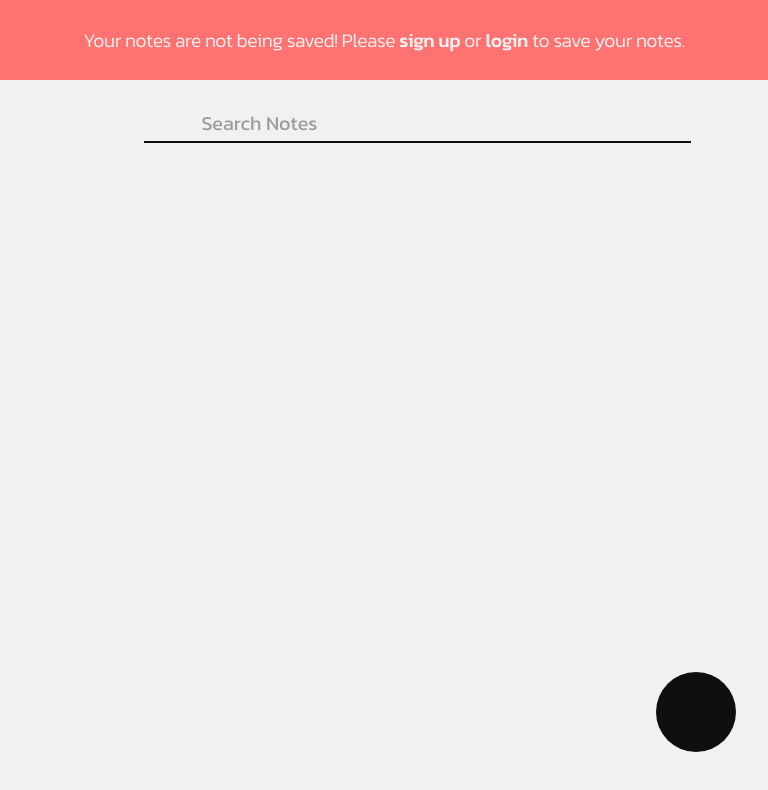
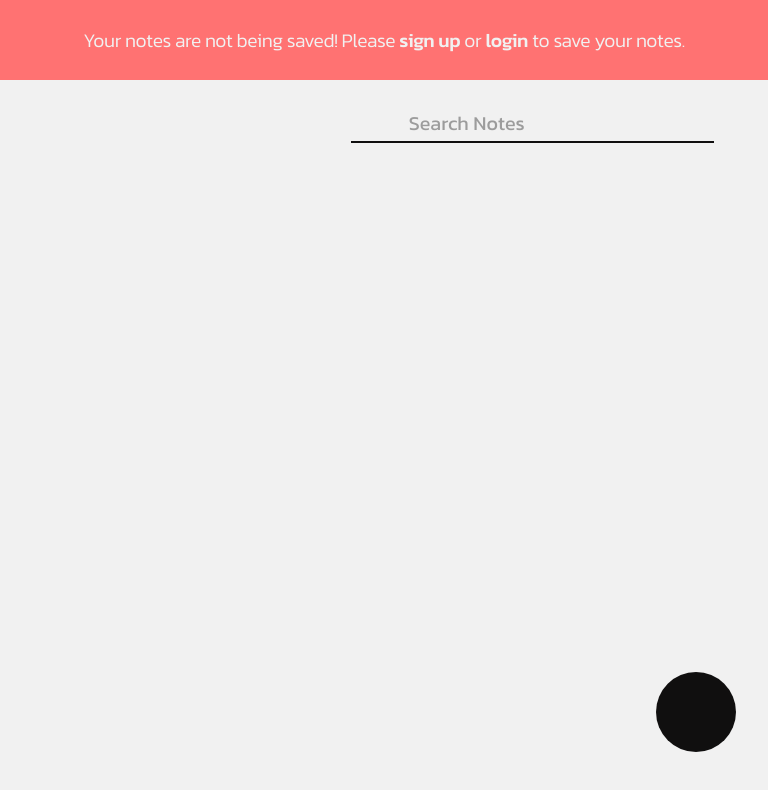
Before and after one commit to farnoodsaghi/noteworthy, a React (Create React App) app in the folder client/: page / in a window 768 px wide. Shown: the top 790 px of the page. Built offline with nearby package versions, Linux system fonts and the light colour scheme; some icons are missing.

Commit message:
feat: add responsiveness for ipad sized screens

```diff
--- a/client/src/components/Sidebar.js
+++ b/client/src/components/Sidebar.js
@@ -6,7 +6,8 @@ import Submenu from "./Submenu";
 import { useGlobalContext } from "../context";
 
 const Sidebar = () => {
-  const { toggleSidebar, setToggleSidebar, sidebarRef } = useGlobalContext();
+  const { toggleSidebar, setToggleSidebar, sidebarRef, openEditor } =
+    useGlobalContext();
   const [touchStart, setTouchStart] = useState(0);
   const [touchEnd, setTouchEnd] = useState(0);
 
@@ -29,7 +30,9 @@ const Sidebar = () => {
 
   return (
     <section
-      className={`sidebar ${toggleSidebar && "on-mobile-show"}`}
+      className={`sidebar ${toggleSidebar && "on-mobile-show"} ${
+        openEditor && "on-mobile-hide"
+      }`}
       onTouchStart={(e) => handleTouchStart(e)}
       onTouchMove={(e) => handleTouchMove(e)}
       onTouchEnd={() => handleTouchEnd()}
--- a/client/src/components/search-bar.scss
+++ b/client/src/components/search-bar.scss
@@ -68,3 +68,13 @@ form {
     }
   }
 }
+
+@media only screen and (min-width: 768px) and (max-width: 1200px) {
+  form {
+    .search-bar {
+      justify-content: flex-start;
+      gap: 1rem;
+      flex: 1;
+    }
+  }
+}
--- a/client/src/components/sidebar.scss
+++ b/client/src/components/sidebar.scss
@@ -40,3 +40,13 @@
     }
   }
 }
+
+@media only screen and (min-width: 768px) and (max-width: 1200px) {
+  .sidebar {
+    width: 30vw;
+
+    &.on-mobile-hide {
+      display: none;
+    }
+  }
+}
--- a/client/src/pages/Home.js
+++ b/client/src/pages/Home.js
@@ -12,7 +12,7 @@ import { useGlobalContext } from "../context";
 const Home = () => {
   const { openEditor, isLoggedIn } = useGlobalContext();
   return (
-    <main>
+    <main className={`${openEditor && "on-mobile-maximize"}`}>
       <div
         className={`main-container ${openEditor && "on-mobile-hide"} ${
           !isLoggedIn && "slim"
--- a/client/src/pages/home.scss
+++ b/client/src/pages/home.scss
@@ -47,3 +47,29 @@ main {
     }
   }
 }
+
+@media only screen and (min-width: 768px) and (max-width: 1200px) {
+  main {
+    // margin: 0 !important;
+    width: 70% !important;
+    margin-left: 0;
+    margin-left: 30% !important;
+
+    &.on-mobile-maximize {
+      margin: 0 !important;
+      width: 100% !important;
+    }
+    .main-container {
+      width: 70vw;
+      border: none !important;
+      border-width: 0;
+      border: 0;
+      height: 100vh;
+      transition: all 0.3s ease;
+
+      &.on-mobile-hide {
+        display: none;
+      }
+    }
+  }
+}
--- a/client/src/pages/single-note.scss
+++ b/client/src/pages/single-note.scss
@@ -60,11 +60,11 @@
 
 @media only screen and (max-width: 768px) {
   .note-content {
+    width: 100% !important;
     display: none;
 
     &.on-mobile-show {
       display: initial;
-      width: 100%;
     }
 
     .note-btn-container {
@@ -81,3 +81,27 @@
     }
   }
 }
+
+@media only screen and (min-width: 768px) and (max-width: 1200px) {
+  .note-content {
+    display: none;
+
+    &.on-mobile-show {
+      display: initial;
+      min-width: 100% !important;
+    }
+
+    .note-btn-container {
+      flex-direction: row;
+      justify-content: space-between;
+      align-items: flex-end;
+      margin: 1.375rem 3rem;
+      .note-icon {
+        font-size: 1.8rem;
+        &.on-mobile-show {
+          display: flex;
+        }
+      }
+    }
+  }
+}
```
